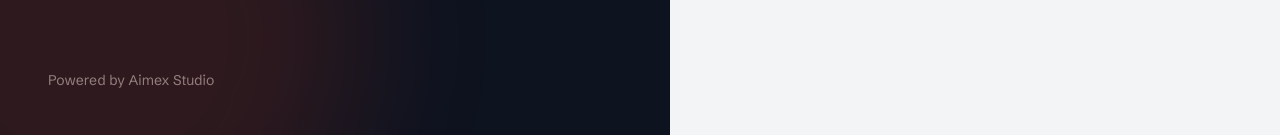
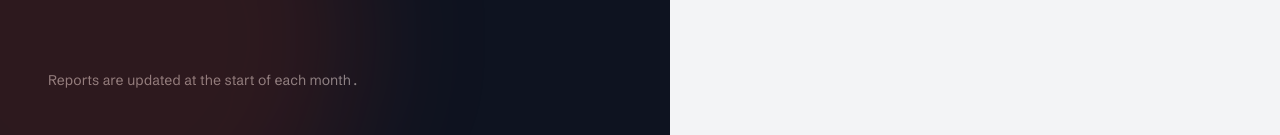
Before and after one commit to AimexStudio/Aimex-reporting, a Next.js app: page /login in a window 1280 px wide. Shown: the part 662-797 px from the top of the page. Built offline with nearby package versions, Linux system fonts and the light colour scheme; no server answers.

Commit message:
Update portal

```diff
--- a/src/app/login/page.tsx
+++ b/src/app/login/page.tsx
@@ -23,7 +23,7 @@ export default async function LoginPage() {
             Sign in to see how your campaigns performed and what changed since last month.
           </p>
         </div>
-        <p className="text-sm text-white/50">Powered by Aimex Studio</p>
+        <p className="text-sm text-white/50">Reports are updated at the start of each month.</p>
       </section>
       <section className="flex items-center justify-center p-6">
         <div className="w-full max-w-sm">
```
